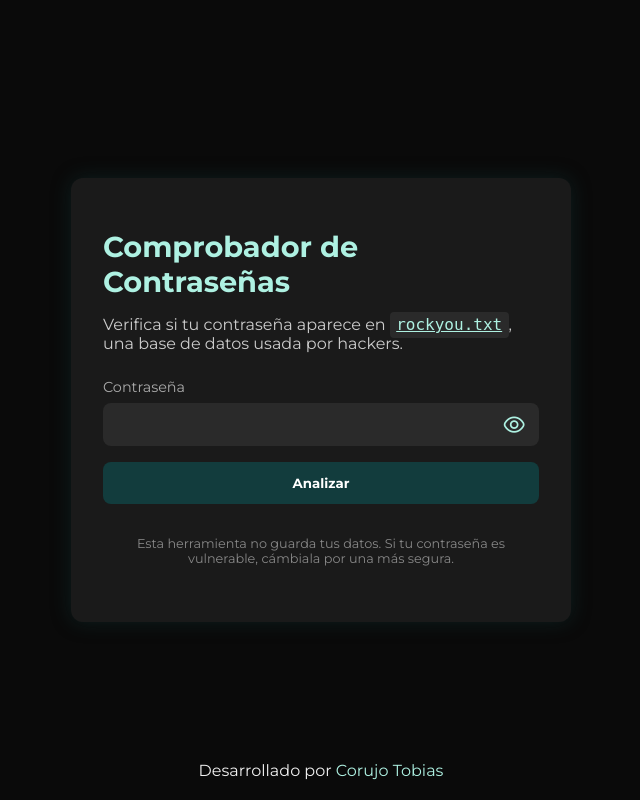
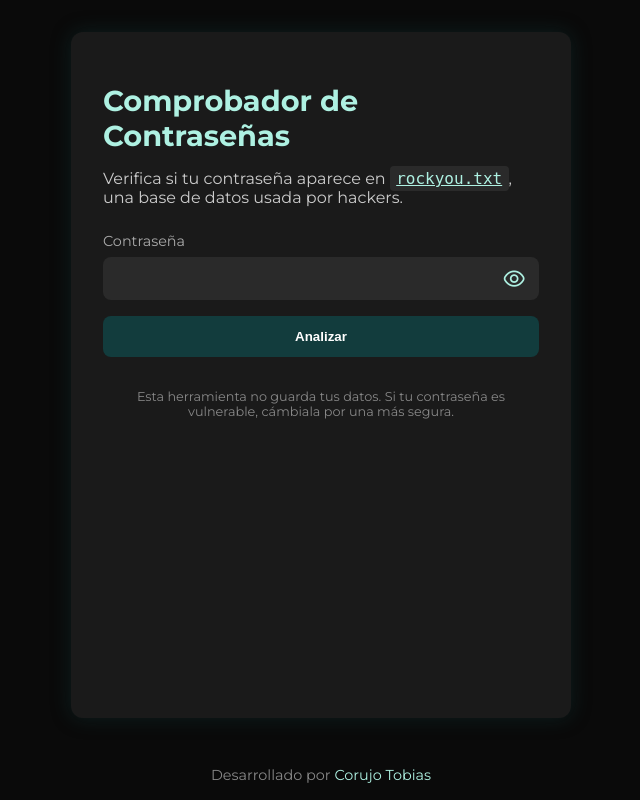
Before and after one commit to Corujotobiasok/comprobador_de_passwords, a Flask app: page / in a window 1280 px wide. Shown: the whole page, without its empty margins (319-959 px from the left). Run offline with Flask 3, Linux system fonts and the light colour scheme; some libraries are stand-ins or nearby versions.

Commit message:
diseño mejorado proyecto finalizado

```diff
--- a/templates/index.html
+++ b/templates/index.html
@@ -20,7 +20,6 @@
       --danger: #ff4d4d;
       --safe: #aef1e2;
       --safe-dark: #7ad1be;
-      /* color más oscuro para hover */
       --font: "Montserrat", sans-serif;
     }
 
@@ -28,21 +27,19 @@
       box-sizing: border-box;
     }
 
+    html, body {
+      height: 100%;
+      margin: 0;
+      padding: 0;
+    }
+
     body {
-      margin: 0;
-      padding: 2rem;
       background-color: var(--bg);
       color: var(--fg);
       font-family: var(--font);
       display: flex;
-      justify-content: center;
-      align-items: center;
+      flex-direction: column;
       min-height: 100vh;
-      font-family: "Montserrat", sans-serif;
-    }
-
-    button {
-      font-family: "Montserrat", sans-serif;
     }
 
     main {
@@ -52,6 +49,8 @@
       padding: 2rem;
       border-radius: 12px;
       box-shadow: 0 0 20px rgba(18, 60, 61, 0.4);
+      margin: 2rem auto;
+      flex-grow: 1;
     }
 
     h1 {
@@ -89,7 +88,6 @@
       font-size: 1rem;
     }
 
-    /* Botón de mostrar/ocultar */
     .toggle-password {
       position: absolute;
       right: 0.6rem;
@@ -163,6 +161,23 @@
       text-decoration: underline;
     }
 
+    footer {
+      text-align: center;
+      padding: 1rem;
+      font-size: 0.9rem;
+      color: #888;
+      background: transparent;
+    }
+
+    footer a {
+      color: var(--safe);
+      text-decoration: none;
+    }
+
+    footer a:hover {
+      color: var(--safe-dark);
+    }
+
     input::-ms-reveal,
     input::-ms-clear {
       display: none;
@@ -182,21 +197,47 @@
     <p>Verifica si tu contraseña aparece en
       <code><a href="https://github.com/dw0rsec/rockyou.txt/tree/master" target="_blank">rockyou.txt</a></code>, una
       base de datos usada por hackers.</p>
-    <form method="post" autocomplete="off"> <label for="pw">Contraseña</label>
-      <div class="password-container"> <input id="pw" type="password" name="password" required> <button type="button"
-          id="togglePw" class="toggle-password" title="Mostrar u ocultar contraseña"> <i class="fi fi-rr-eye"></i>
-        </button> </div> <button type="submit">Analizar</button>
-    </form> {% if result == "vulnerable" %} <div class="bad"> <strong>⚠️ VULNERABLE:</strong> Tu contraseña "<strong>{{
-        password|e }}</strong>" aparece en <em>rockyou.txt</em>. <div style="margin-top:0.6rem"><em>Descripción:</em> {{
-        rockyou_desc }}</div>
-    </div> {% elif result == "no_vulnerable" %} <div class="ok"> <strong>✅ NO VULNERABLE:</strong> Tu contraseña no está
-      en la base de datos. </div> {% endif %} <p class="note"> Esta herramienta no guarda tus datos. Si tu contraseña es
-      vulnerable, cámbiala por una más segura. </p>
+
+    <form method="post" autocomplete="off">
+      <label for="pw">Contraseña</label>
+      <div class="password-container">
+        <input id="pw" type="password" name="password" required>
+        <button type="button" id="togglePw" class="toggle-password" title="Mostrar u ocultar contraseña">
+          <i class="fi fi-rr-eye"></i>
+        </button>
+      </div>
+      <button type="submit">Analizar</button>
+    </form>
+
+    {% if result == "vulnerable" %}
+    <div class="bad">
+      <strong>⚠️ VULNERABLE:</strong> Tu contraseña "<strong>{{ password|e }}</strong>" aparece en <em>rockyou.txt</em>.
+      <div style="margin-top:0.6rem"><em>Descripción:</em> {{ rockyou_desc }}</div>
+    </div>
+    {% elif result == "no_vulnerable" %}
+    <div class="ok">
+      <strong>✅ NO VULNERABLE:</strong> Tu contraseña no está en la base de datos.
+    </div>
+    {% endif %}
+
+    <p class="note">Esta herramienta no guarda tus datos. Si tu contraseña es vulnerable, cámbiala por una más segura.</p>
   </main>
-  <script> const pwField = document.getElementById("pw"); const toggleBtn = document.getElementById("togglePw"); const icon = toggleBtn.querySelector("i"); toggleBtn.addEventListener("click", () => { const isPassword = pwField.type === "password"; pwField.type = isPassword ? "text" : "password"; icon.className = isPassword ? "fi fi-rr-eye-crossed" : "fi fi-rr-eye"; }); </script>
-  <footer style="position: absolute; bottom: 0; margin-bottom: 20px;">Desarrollado por <a
-      style=" text-decoration: none;" href="https://portfoliocorujotobias.vercel.app/" target="_blank">Corujo Tobias</a>
+
+  <footer>
+    Desarrollado por
+    <a href="https://portfoliocorujotobias.vercel.app/" target="_blank">Corujo Tobias</a>
   </footer>
+
+  <script>
+    const pwField = document.getElementById("pw");
+    const toggleBtn = document.getElementById("togglePw");
+    const icon = toggleBtn.querySelector("i");
+
+    toggleBtn.addEventListener("click", () => {
+      const isPassword = pwField.type === "password";
+      pwField.type = isPassword ? "text" : "password";
+      icon.className = isPassword ? "fi fi-rr-eye-crossed" : "fi fi-rr-eye";
+    });
+  </script>
 </body>
-
 </html>
```
